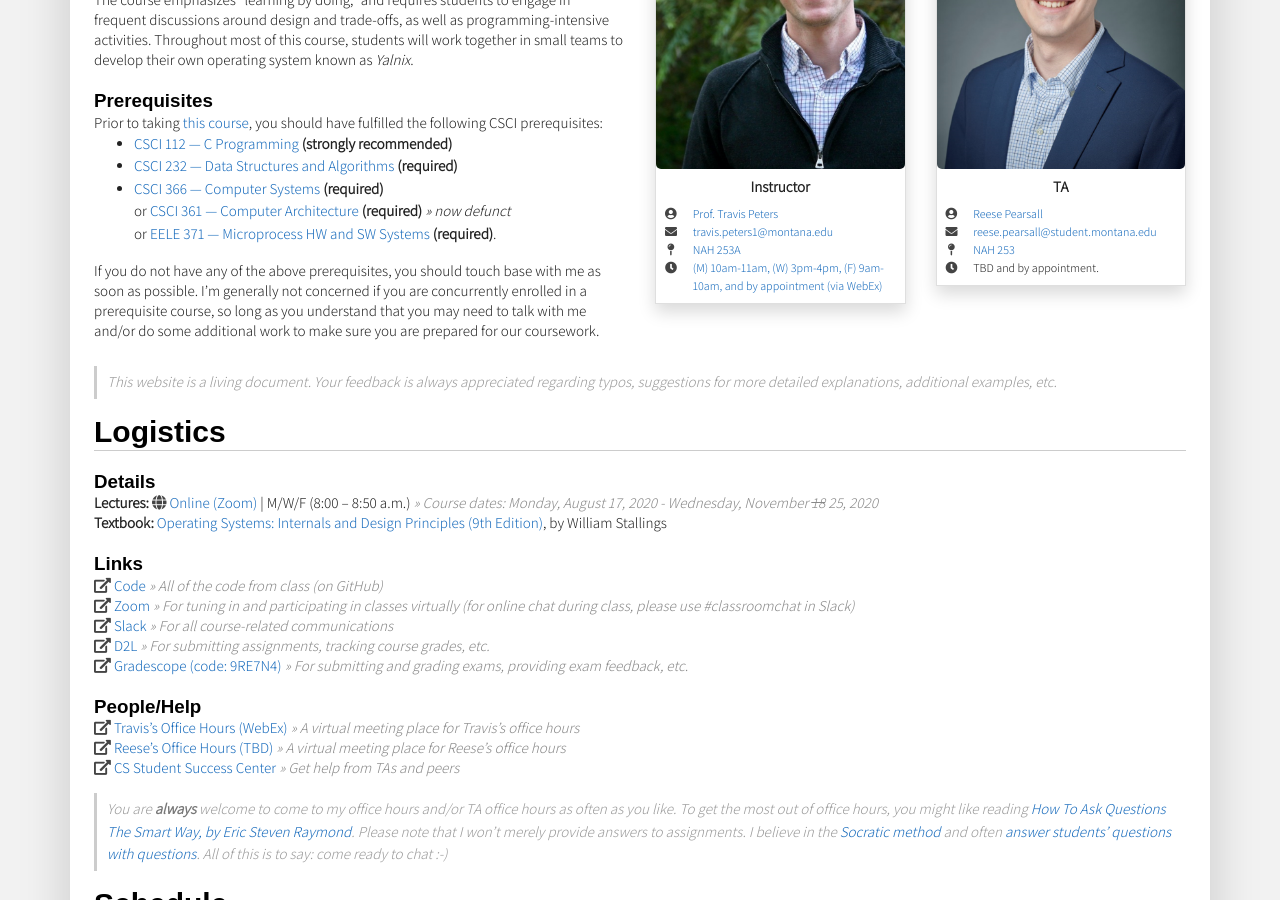
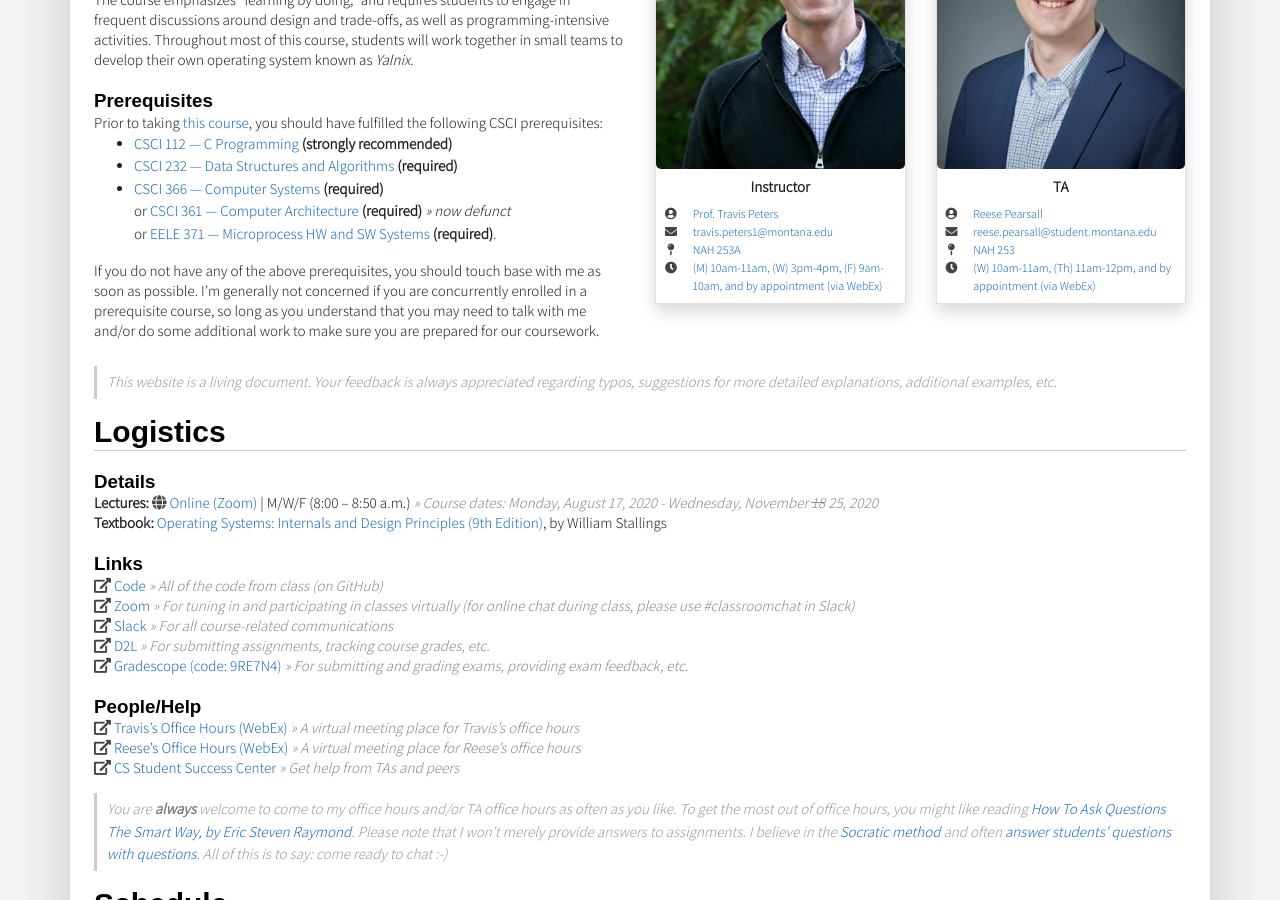
Before and after one commit to traviswpeters/cs460-2020-fall, a Jekyll site: the page built from index.md, in a window 1280 px wide and 900 px high, scrolled down 478 px. Built offline with Jekyll 4.4.1, drawn with Linux system fonts in a browser that asks for light colours; nearby versions of some CDN libraries; some web fonts are replaced; comment, search, counter and statistics services are not loaded.

Commit message:
add reese's office hours

```diff
--- a/_data/settings.yml
+++ b/_data/settings.yml
@@ -17,8 +17,8 @@ officehours: '<a target="_blank" href="https://montana.webex.com/meet/w52k448">(
 ta: '<a target="_blank" href="https://reesep.github.io">Reese Pearsall</a>'
 taemail: '<a target="_blank" href="mailto:reese.pearsall@student.montana.edu?subject=CS 460 Help">reese.pearsall@student.montana.edu</a>'
 taoffice: '<a target="_blank" href="https://www.montana.edu/calendar/locations.php?building=342">NAH 253</a>'
-taofficehours: 'TBD and by appointment.'
-tawebexlink: 'https://montana.webex.com/'
+# taofficehours: 'TBD and by appointment.'
+taofficehours: '<a target="_blank" href="https://montana.webex.com/meet/b37k331">(W) 10am-11am, (Th) 11am-12pm, and by appointment (via WebEx)</a>'
 
 # Course-specific variables
 title: 'Operating Systems'
@@ -43,6 +43,7 @@ ssclink: 'https://www.cs.montana.edu/student-success-center.html'
 codelink: 'https://github.com/traviswpeters/cs460-code'
 zoomlink: 'https://zoom.us/meeting/register/tJYvc--rrzovGt1ohDQhvOV4DWPKvNptgipJ'
 webexlink: 'https://montana.webex.com/meet/w52k448'
+tawebexlink: 'https://montana.webex.com/meet/b37k331'
 
 # locations of things (notes, slides, etc.)
 slides: "files"
--- a/index.md
+++ b/index.md
@@ -33,7 +33,6 @@ _>> Course dates: {{ site.data.settings.dates }}_{:.text-muted} <br/>
 **Textbook:** {{ site.data.settings.textbook }} <br/>
 
 ##### Links
-
 <i class="fas fa-external-link-alt"></i> [Code]({{site.data.settings.codelink}}) *>> All of the code from class (on GitHub)*{:.text-muted} <br/>
 <i class="fas fa-external-link-alt"></i> [Zoom]({{site.data.settings.zoomlink}}) *>> For tuning in and participating in classes virtually (for online chat during class, please use #classroomchat in Slack)*{:.text-muted} <br/>
 <i class="fas fa-external-link-alt"></i> {{site.data.settings.slack}} *>> For all course-related communications*{:.text-muted} <br/>
@@ -43,7 +42,7 @@ _>> Course dates: {{ site.data.settings.dates }}_{:.text-muted} <br/>
 ##### People/Help
 
 <i class="fas fa-external-link-alt"></i> [Travis's Office Hours (WebEx)]({{site.data.settings.webexlink}}) *>> A virtual meeting place for Travis's office hours*{:.text-muted} <br/>
-<i class="fas fa-external-link-alt"></i> [Reese's Office Hours (TBD)]({{site.data.settings.tawebexlink}}) *>> A virtual meeting place for Reese's office hours*{:.text-muted} <br/>
+<i class="fas fa-external-link-alt"></i> [Reese's Office Hours (WebEx)]({{site.data.settings.tawebexlink}}) *>> A virtual meeting place for Reese's office hours*{:.text-muted} <br/>
 <i class="fas fa-external-link-alt"></i> [CS Student Success Center]({{site.data.settings.ssclink}}) *>> Get help from TAs and peers*{:.text-muted} <br/>
 
 > You are _**always**_ welcome to come to my office hours and/or TA office hours as often as you like.
```
